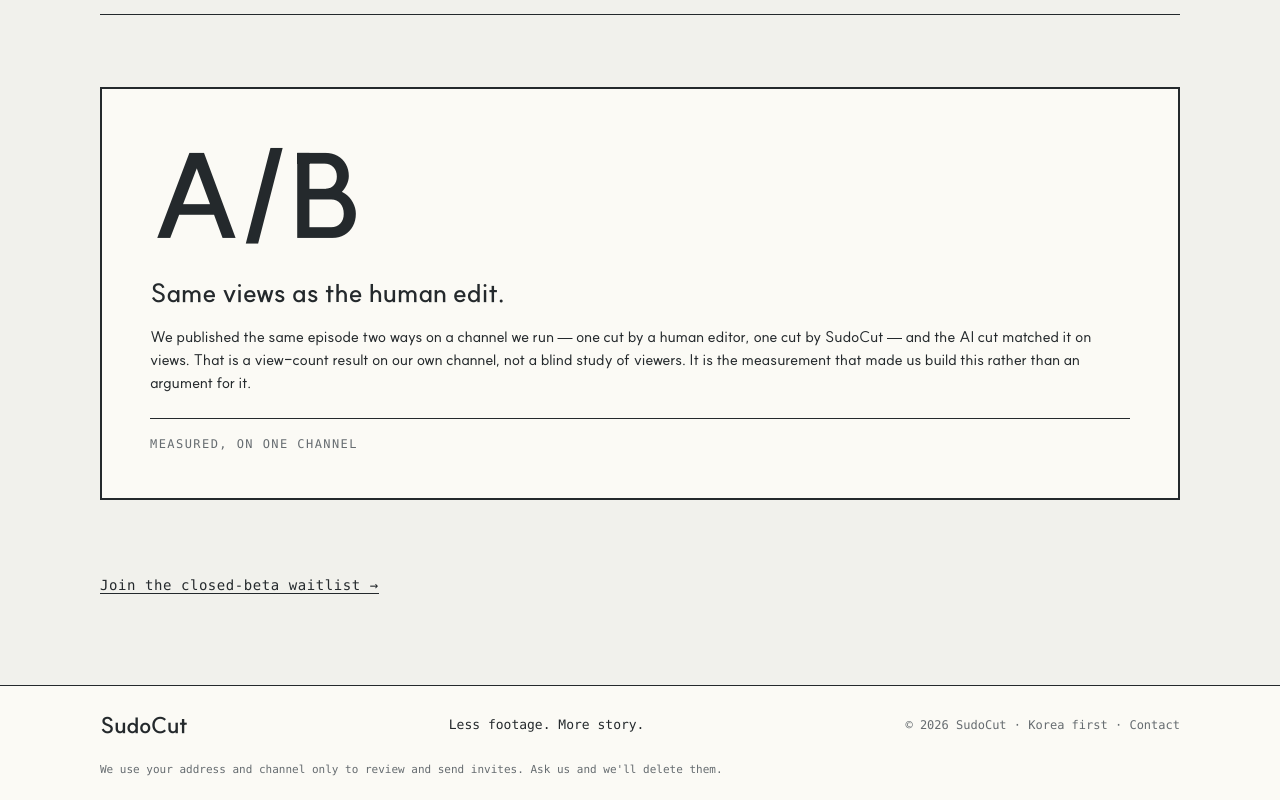
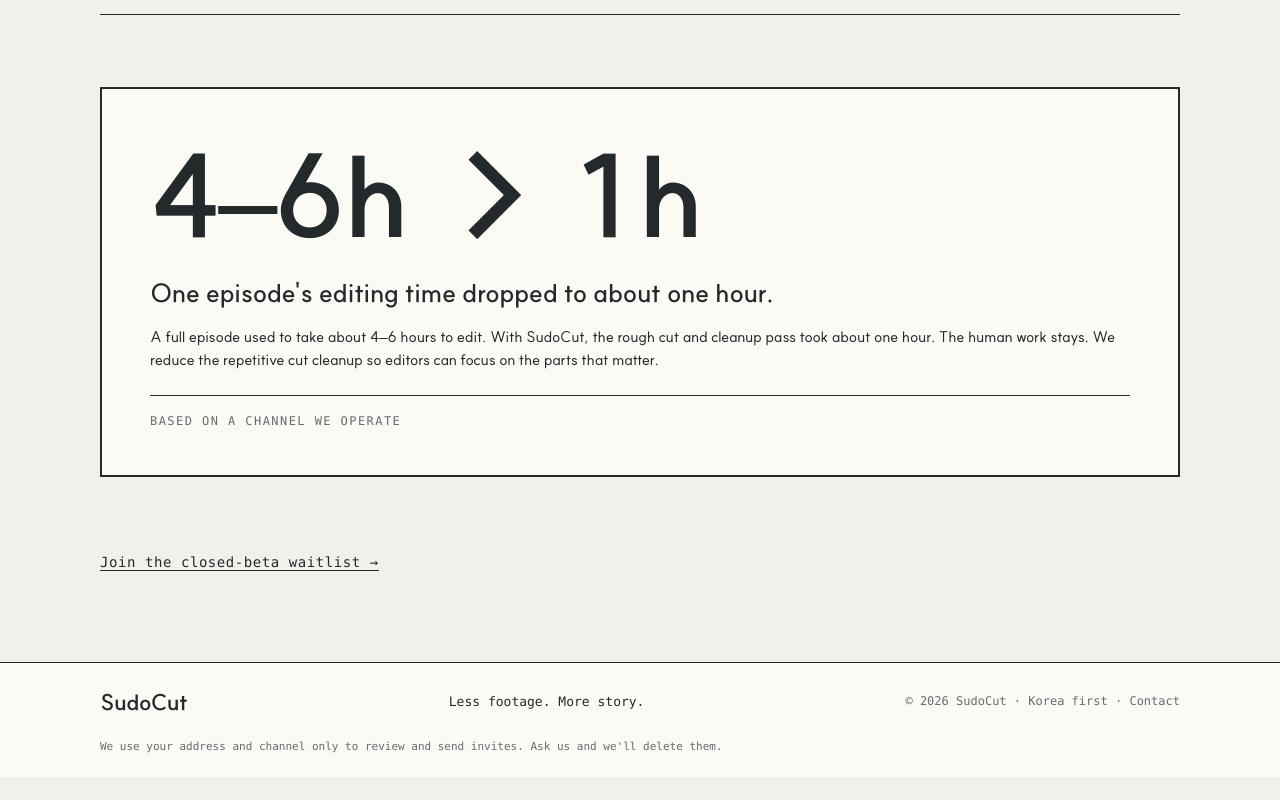
Before and after one commit to sudocut/home, a Next.js app: page /en/about in a window 1280 px wide. Shown: the part 968-1768 px from the top of the page. After the commit the page ends 1745 px from the top, so only its background shows below. Built offline with nearby package versions, Linux system fonts and the light colour scheme; a web font is replaced by a local one.

Commit message:
Refine agency-facing proof copy

```diff
--- a/app/[locale]/about/page.tsx
+++ b/app/[locale]/about/page.tsx
@@ -18,8 +18,8 @@
 }
 
 /**
- * /about — r4 winner (kimi-k3-a). Three numbered beliefs, then the blind A/B
- * result stated in full.
+ * /about — r4 winner (kimi-k3-a). Three numbered beliefs, then the operating
+ * metric proof card stated in full.
  *
  * NO cobalt on this page. The ranked variant spends the point colour only on the
  * front page's waitlist button; the link at the foot is an underlined mono link,
--- a/app/globals.css
+++ b/app/globals.css
@@ -1014,9 +1014,8 @@
   word-break: keep-all;
 }
 
-/* Short on purpose. The founder cut the page twice; this line survives both
-   because the claim above it is a view count on one channel and may never be
-   published without saying so. */
+/* Short on purpose. The founder cut the page twice; this line anchors the
+   operating metric to a concrete self-run channel rather than a generic claim. */
 .sc-qualifier {
   font-size: 15px;
   line-height: 1.5;
--- a/messages/en.json
+++ b/messages/en.json
@@ -30,8 +30,8 @@
   },
   "home": {
     "kicker": "Less footage. More story.",
-    "title": "AI cut it. We published it. Same views.",
-    "qualifier": "Same episode, two edits, one channel we run. A view count.",
+    "title": "Less editing time.\nSame views.",
+    "qualifier": "We published the same episode as a human edit and a SudoCut edit on a channel we run, then compared views.",
     "deliverable": "MP4 + a Premiere or Final Cut project. Every cut opens.",
     "channels": {
       "label": "Publishing with SudoCut",
@@ -62,11 +62,11 @@
       }
     },
     "proof": {
-      "label": "The A/B result in full",
-      "mark": "A/B",
-      "claim": "Same views as the human edit.",
-      "detail": "We published the same episode two ways on a channel we run — one cut by a human editor, one cut by SudoCut — and the AI cut matched it on views. That is a view-count result on our own channel, not a blind study of viewers. It is the measurement that made us build this rather than an argument for it.",
-      "tagline": "Measured, on one channel"
+      "label": "Editing time",
+      "mark": "4–6h → 1h",
+      "claim": "One episode's editing time dropped to about one hour.",
+      "detail": "A full episode used to take about 4–6 hours to edit. With SudoCut, the rough cut and cleanup pass took about one hour. The human work stays. We reduce the repetitive cut cleanup so editors can focus on the parts that matter.",
+      "tagline": "Based on a channel we operate"
     },
     "more": "Join the closed-beta waitlist →"
   },
--- a/messages/ko.json
+++ b/messages/ko.json
@@ -30,8 +30,8 @@
   },
   "home": {
     "kicker": "지루한 부분은 덜어냅니다.",
-    "title": "AI로 편집했습니다.\n사람 편집본과\n조회수가 같았습니다.",
-    "qualifier": "같은 회차를 두 가지 버전으로 편집해 저희가 운영하는 채널에 올렸고, 조회수로 비교했습니다.",
+    "title": "편집 시간을 줄여도\n조회수는 유지됐습니다.",
+    "qualifier": "같은 회차를 사람 편집본과 SudoCut 편집본으로 나눠 업로드했고, 조회수는 같았습니다.",
     "deliverable": "MP4와 프리미어 또는 파이널컷 프로젝트를 함께 제공합니다. 잘린 컷은 프로젝트에서 확인할 수 있습니다.",
     "channels": {
       "label": "SudoCut으로 편집한 영상을 올리는 채널",
@@ -62,11 +62,11 @@
       }
     },
     "proof": {
-      "label": "A/B 결과",
-      "mark": "A/B",
-      "claim": "사람 편집본과 조회수가 같았습니다.",
-      "detail": "저희가 운영하는 채널에 같은 회차를 두 가지 버전으로 올렸습니다. 하나는 사람이, 하나는 SudoCut이 편집했습니다. 결과적으로 AI 편집본의 조회수는 사람 편집본과 같았습니다. 시청자 블라인드 테스트가 아니라 실제 업로드의 조회수 결과입니다. 이 결과를 보고 제품을 만들기로 했습니다.",
-      "tagline": "한 채널에서 실제로 측정했습니다"
+      "label": "편집 시간",
+      "mark": "4–6h → 1h",
+      "claim": "한 회차 편집 시간이 약 1시간까지 줄었습니다.",
+      "detail": "기존에는 한 회차 편집에 보통 4~6시간이 걸렸습니다. SudoCut으로는 초벌 편집과 정리 작업을 약 1시간 안에 마쳤습니다. 사람이 할 일은 남깁니다. 반복적인 컷 정리 시간을 줄여, 더 중요한 편집에 집중하게 합니다.",
+      "tagline": "자체 운영 채널 기준입니다"
     },
     "more": "비공개 베타 대기자 명단 등록 →"
   },
```
